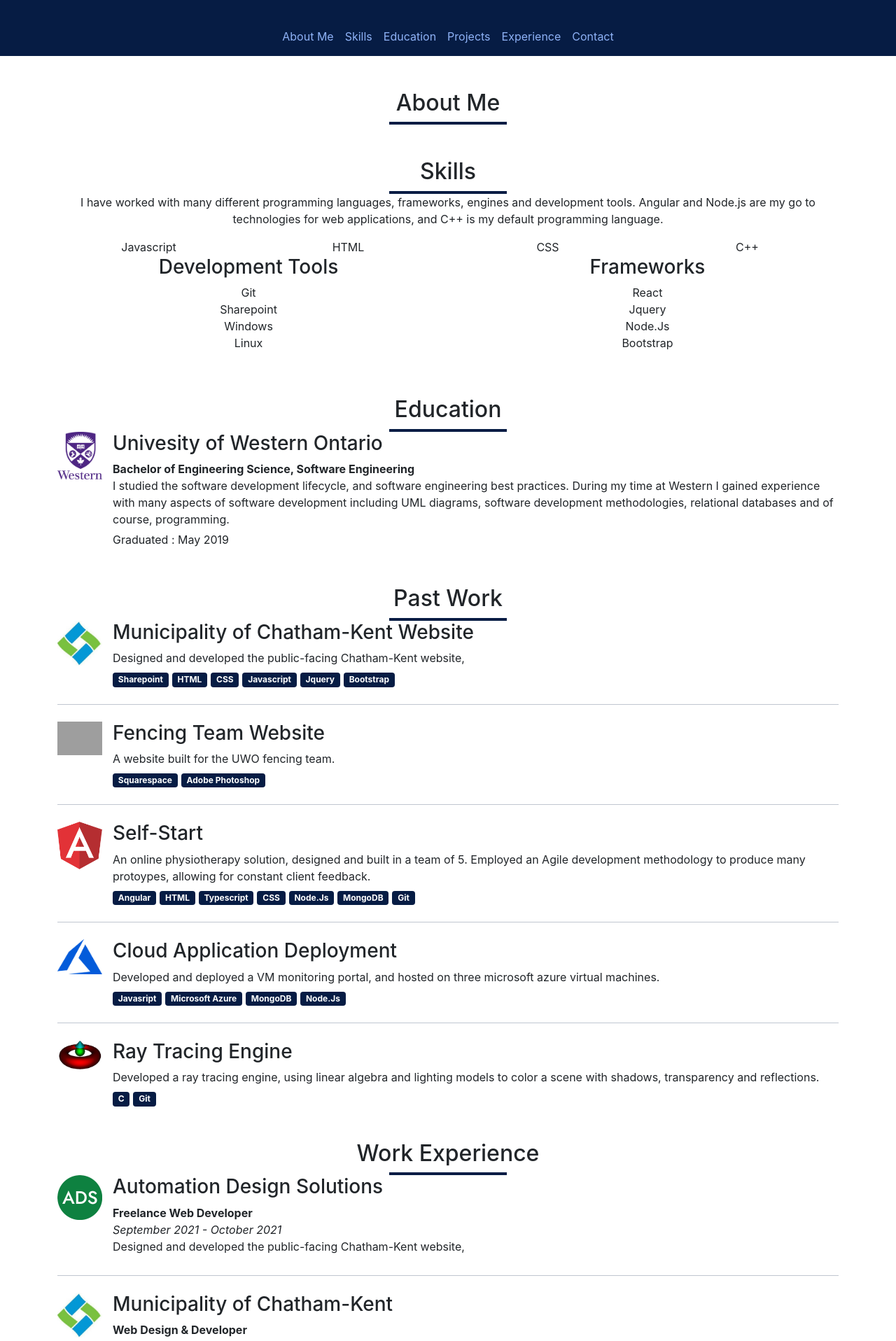
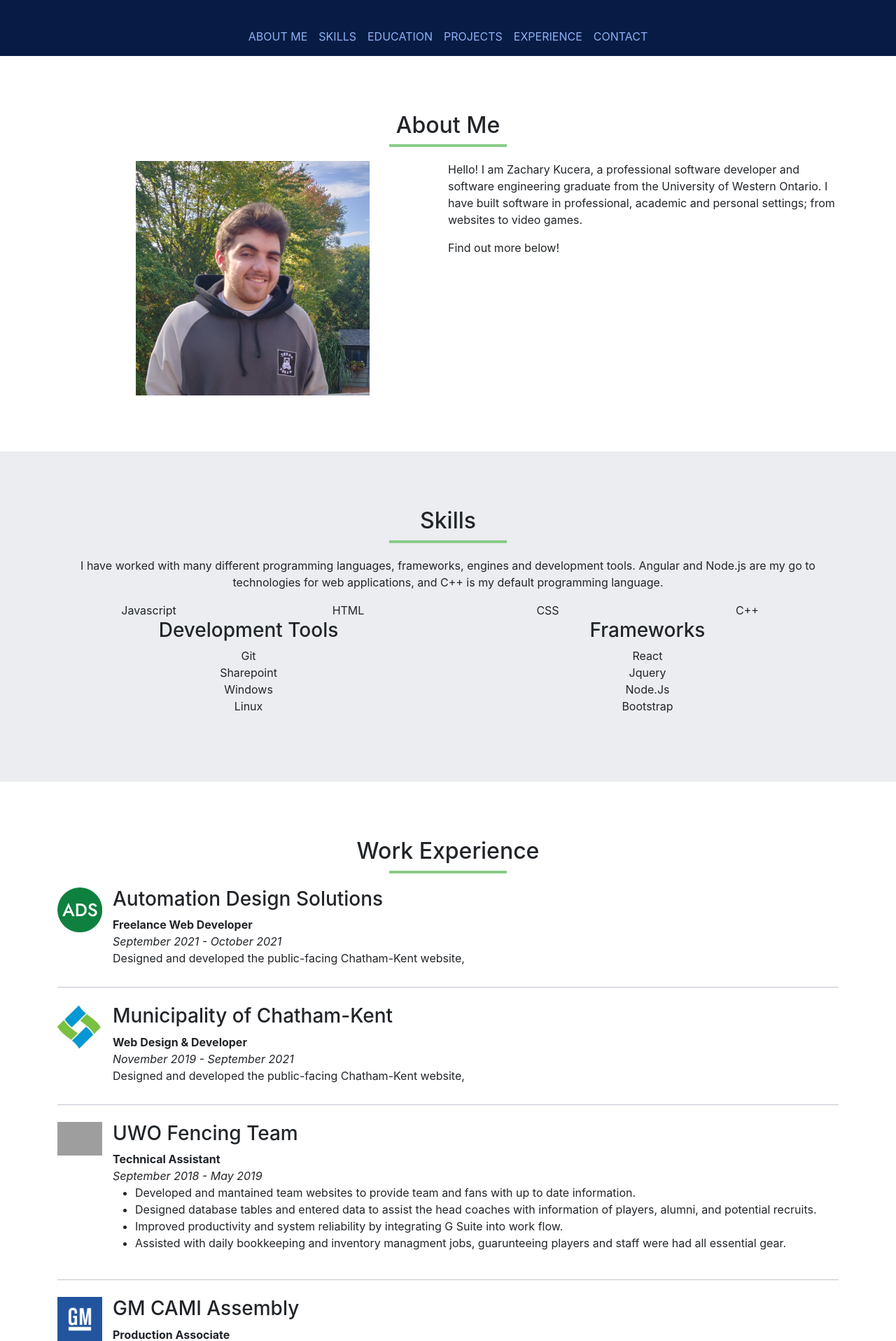
Before and after one commit to chamipon/chamipon.github.io, a React (Create React App) app: page / in a window 1280 px wide. Shown: the part 720-2636 px from the top of the page at 70% size. Built offline with nearby package versions, Linux system fonts and the light colour scheme; grey boxes are pictures that could not be loaded.

Commit message:
More project and work experience details

```diff
--- a/src/App.css
+++ b/src/App.css
@@ -13,6 +13,10 @@
 #landing h1 span{
   font-size: 2.4rem;
 }
+#about img{
+  max-width: 60%;
+  max-height: 444px;
+}
 #skills ul{
   list-style: none;
   padding-left: 0;
@@ -21,8 +25,16 @@ hr.headerUnderline{
   width: 15%;
   height: 4px;
   border: none;
-  color: #061c44;
+  color: #8ACB88;
   opacity: 100%;
-  background-color: #061c44;
-  margin-bottom: 3%;
+  background-color: #8ACB88;
+  margin-bottom: 20px;
+  margin-top: 5px;
 }
+.py-7{
+  padding-top: 5rem;
+  padding-bottom: 5rem;
+}
+.dark{
+  background-color: #061c4414
+}
--- a/src/App.js
+++ b/src/App.js
@@ -6,7 +6,7 @@ import Card from "./card/card.js";
 function App() {
 	return (
 		<div className="App">
-			<div id="landing" className="d-flex">
+			<div id="landing" className="section d-flex">
 				<h1 className="m-auto d-block text-center">
 					Zachary Kucera
 					<br />
@@ -15,16 +15,32 @@ function App() {
 				</h1>
 			</div>
 			<Navbar />
-			<div id="about">
-				<div className="container text-center my-5">
+			<div id="about" className="section">
+				<div className="container text-center py-7">
 					<h2>About Me</h2>
-					<hr class="headerUnderline m-auto"/>
+					<hr class="headerUnderline mx-auto" />
+					<div class="flex-row d-flex">
+						<div class="col-6">
+							<img src="/img/portrait.jpg" />
+						</div>
+
+						<div class="col-6 text-start">
+							<p>
+								Hello! I am Zachary Kucera, a professional software
+								developer and software engineering graduate from
+								the University of Western Ontario. I have built
+								software in professional, academic and personal
+								settings; from websites to video games.
+							</p>
+							<p>Find out more below!</p>
+						</div>
+					</div>
 				</div>
 			</div>
-			<div id="skills" class="dark">
-				<div className="container text-center my-5">
+			<div id="skills" className="section dark">
+				<div className="container text-center py-7">
 					<h2>Skills</h2>
-					<hr class="headerUnderline m-auto"/>
+					<hr class="headerUnderline mx-auto" />
 					<p>
 						{" "}
 						I have worked with many different programming languages,
@@ -60,10 +76,97 @@ function App() {
 					</div>
 				</div>
 			</div>
-			<div id="education">
-				<div className="container text-center my-5">
+			<div id="experience" className="section">
+				<div className="container text-center py-7">
+					<h2>Work Experience</h2>
+					<hr class="headerUnderline mx-auto" />
+					<Card
+						src="/img/ADS_favicon.png"
+						alt="Automation Design Solutions Logo"
+						title="Automation Design Solutions"
+						desc={[
+							<strong>Freelance Web Developer</strong>,
+							<br />,
+							<i>September 2021 - October 2021</i>,
+							<p>
+								Designed and developed the public-facing
+								Chatham-Kent website,
+							</p>,
+						]}
+					/>{" "}
+					<Card
+						src="/img/CK.png"
+						alt="Municipality of Chatham-Kent Logo"
+						title="Municipality of Chatham-Kent"
+						desc={[
+							<strong>Web Design & Developer</strong>,
+							<br />,
+							<i>November 2019 - September 2021</i>,
+							<p>
+								Designed and developed the public-facing
+								Chatham-Kent website,
+							</p>,
+						]}
+					/>{" "}
+					<Card
+						src="/img/mustangsLogo.png"
+						title="UWO Fencing Team"
+						alt="Western Mustangs Logo"
+						desc={[
+							<strong>Technical Assistant</strong>,
+							<br />,
+							<i>September 2018 - May 2019</i>,
+							<ul>
+								<li>
+									Developed and mantained team websites to
+									provide team and fans with up to date
+									information.{" "}
+								</li>
+								<li>
+									Designed database tables and entered data to
+									assist the head coaches with information of
+									players, alumni, and potential recruits.{" "}
+								</li>
+								<li>
+									Improved productivity and system reliability
+									by integrating G Suite into work flow.{" "}
+								</li>
+								<li>
+									Assisted with daily bookkeeping and
+									inventory managment jobs, guarunteeing
+									players and staff were had all essential
+									gear.{" "}
+								</li>
+							</ul>,
+						]}
+					/>
+					<Card
+						src="/img/GMLogo.png"
+						alt="General Motors Logo"
+						title="GM CAMI Assembly"
+						desc={[
+							<strong>Production Associate</strong>,
+							<br />,
+							<i>Summers 2016 - 2018</i>,
+							<ul>
+								<li>
+									Constructed and inspected 500 vehicles per
+									day, resulting in high-quality products and
+									upwards of 90% line up time.
+								</li>
+								<li>
+									Inspected products of automated work to
+									ensure robots were meeting quality standards
+								</li>
+							</ul>,
+						]}
+					/>
+				</div>
+			</div>
+			<div id="education" className="section dark">
+				<div className="container text-center py-7">
 					<h2>Education</h2>
-					<hr class="headerUnderline m-auto"/>
+					<hr class="headerUnderline mx-auto" />
 					<Card
 						src="/img/UWO_LOGO_Stacked.png"
 						alt="Western University Logo"
@@ -86,18 +189,35 @@ function App() {
 					/>
 				</div>
 			</div>
-			<div id="projects" class="dark">
-				<div className="container text-center my-5">
+			<div id="projects" className="section">
+				<div className="container text-center py-7">
 					<h2>Past Work</h2>
-					<hr class="headerUnderline m-auto"/>
+					<hr class="headerUnderline mx-auto" />
+					<Card
+						src="/img/ADS_favicon.png"
+						alt="Automation Design Solutions Logo"
+						title="Automation Design Solutions Website"
+						desc={[
+							<p>
+								Designed, developed and deployed the new ADS company website.
+							</p>,
+						]}
+						badges={[
+							"Sharepoint",
+							"HTML",
+							"CSS",
+							"Javascript",
+							"Jquery",
+							"Bootstrap",
+						]}
+					/>
 					<Card
 						src="/img/CK.png"
 						alt="Municipality of Chatham-Kent Logo"
 						title="Municipality of Chatham-Kent Website"
 						desc={[
 							<p>
-								Designed and developed the public-facing
-								Chatham-Kent website,
+								Refreshed the Chatham-Kent website, breathing life into the municipality's online presense.
 							</p>,
 						]}
 						badges={[
@@ -174,100 +294,8 @@ function App() {
 					/>
 				</div>
 			</div>
-			<div id="experience">
-				<div className="container text-center my-5">
-					<h2>Work Experience</h2>
-					<hr class="headerUnderline m-auto"/>
-					<Card
-						src="/img/ADS_favicon.png"
-						alt="Automation Design Solutions Logo"
-						title="Automation Design Solutions"
-						desc={[
-							<strong>Freelance Web Developer</strong>,
-							<br />,
-							<i>September 2021 - October 2021</i>,
-							<p>
-								Designed and developed the public-facing
-								Chatham-Kent website,
-							</p>,
-						]}
-					/>{" "}
-					<Card
-						src="/img/CK.png"
-						alt="Municipality of Chatham-Kent Logo"
-						title="Municipality of Chatham-Kent"
-						desc={[
-							<strong>Web Design & Developer</strong>,
-							<br />,
-							<i>November 2019 - September 2021</i>,
-							<p>
-								Designed and developed the public-facing
-								Chatham-Kent website,
-							</p>,
-						]}
-					/>{" "}
-					<Card
-						src="/img/mustangsLogo.png"
-						title="UWO Fencing Team"
-						alt="Western Mustangs Logo"
-						desc={[
-							<strong>Technical Assistant</strong>,
-							<br />,
-							<i>September 2018 - May 2019</i>,
-							<p>A website built for the UWO fencing team.</p>,
-							<ul>
-								<li>
-									Developed and mantained team websites to
-									provide team and fans with up to date
-									information.{" "}
-								</li>
-								<li>
-									Designed database tables and entered data to
-									assist the head coaches with information of
-									players, alumni, and potential recruits.{" "}
-								</li>
-								<li>
-									Improved productivity and system reliability
-									by integrating G Suite into work flow.{" "}
-								</li>
-								<li>
-									Assisted with daily bookkeeping and
-									inventory managment jobs, guarunteeing
-									players and staff were had all essential
-									gear.{" "}
-								</li>
-							</ul>,
-						]}
-					/>
-					<Card
-						src="/img/GMLogo.png"
-						alt="General Motors Logo"
-						title="GM CAMI Assembly"
-						desc={[
-							<strong>Production Associate</strong>,
-							<br />,
-							<i>Summers 2016 - 2018</i>,
-							<p>
-								Designed and developed the public-facing
-								Chatham-Kent website,
-							</p>,
-							<ul>
-								<li>
-									Constructed and inspected 500 vehicles per
-									day, resulting in high-quality products and
-									upwards of 90% line up time.
-								</li>
-								<li>
-									Inspected products of automated work to
-									ensure robots were meeting quality standards
-								</li>
-							</ul>,
-						]}
-					/>
-				</div>
-			</div>
-			<div id="contact" class="dark">
-				<div className="container text-center my-5">
+			<div id="contact" className="section dark">
+				<div className="container text-center py-7">
 					<h2>Drop a Line</h2>
 				</div>
 			</div>
--- a/src/navbar/navbar.js
+++ b/src/navbar/navbar.js
@@ -22,33 +22,33 @@ function Navbar(props) {
 				>
 					<ul className="navbar-nav mx-auto mb-2 mb-lg-0">
 						<li className="nav-item">
-							<a className="nav-link" href="/">
-								About Me
+							<a className="nav-link" href="#about">
+								ABOUT ME
 							</a>
 						</li>
 						<li className="nav-item">
 							<a className="nav-link" href="#skills">
-								Skills
+								SKILLS
 							</a>
 						</li>
 						<li className="nav-item">
 							<a className="nav-link" href="#education">
-								Education
+								EDUCATION
 							</a>
 						</li>
 						<li className="nav-item">
 							<a className="nav-link" href="#projects">
-								Projects
+								PROJECTS
 							</a>
 						</li>
 						<li className="nav-item">
 							<a className="nav-link" href="#experience">
-								Experience
+								EXPERIENCE
 							</a>
 						</li>
 						<li className="nav-item">
 							<a className="nav-link" href="#contact">
-								Contact
+								CONTACT
 							</a>
 						</li>
 					</ul>
```
Also changed, not shown: public/img/portrait.jpg (added).
